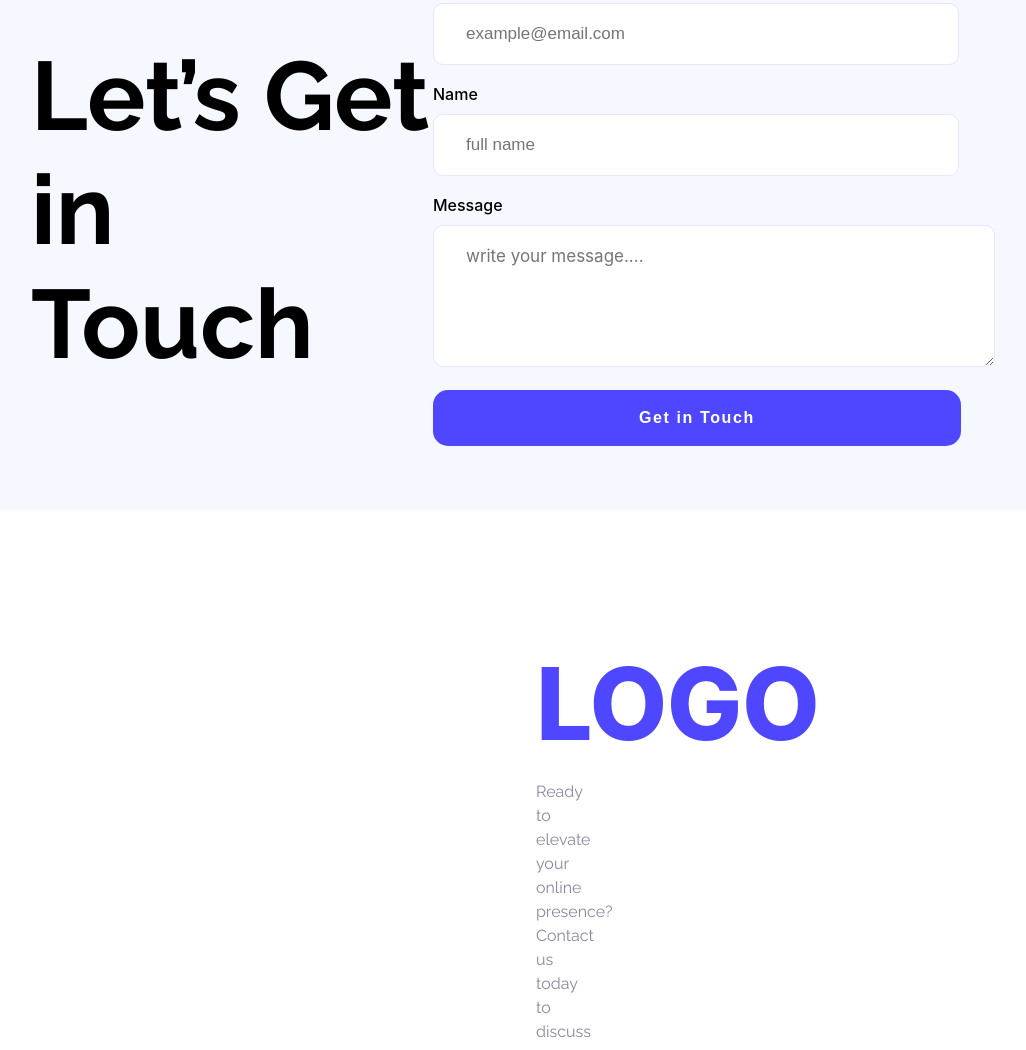
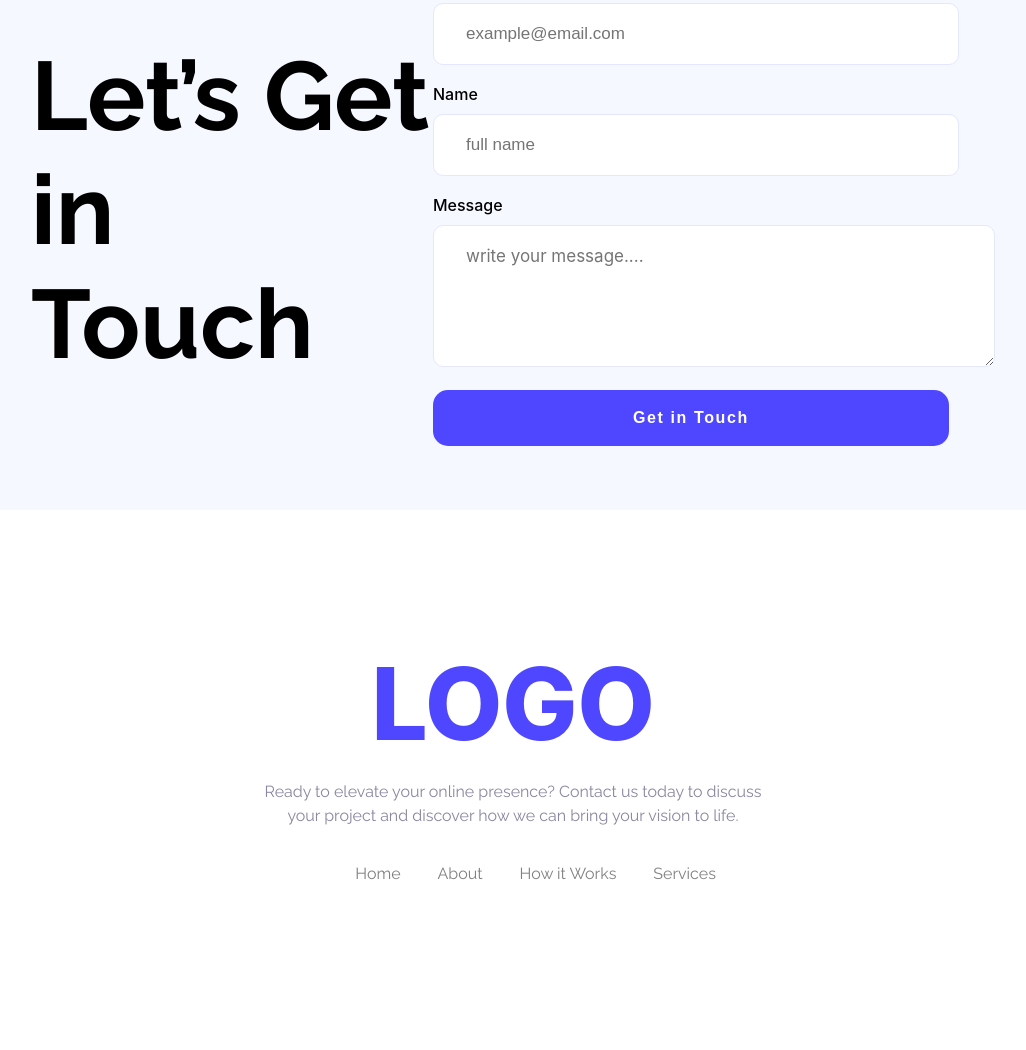
Before and after one commit to abidurnurohi/ph-first-assignment, a plain HTML site: page index.html in a window 1280 px wide. Shown: the part 3607-4657 px from the top of the page, without its empty margins (127-1153 px from the left). After the commit the page ends 4601 px from the top, so only its background shows below. Drawn offline with Linux system fonts and the light colour scheme.

Commit message:
final check

```diff
--- a/css/style.css
+++ b/css/style.css
@@ -233,7 +233,7 @@ span{
 .feedback-btn{
     background-color: #4E47FF;
     border-radius: 15px;
-    padding: 19px 206px;
+    padding: 19px 200px;
     border: none;
     color: white;
     font-size: 16px;
@@ -241,10 +241,8 @@ span{
     letter-spacing: 0.1rem;
 }
 footer{
-    max-width: 500px;
     align-items: center;
     text-align: center;
-    margin: 105px 655px;
 }
 .footer-logo{
     color: #4E47FF;
@@ -254,13 +252,14 @@ footer{
 }
 .footer-description{
     color: #8987A1;
-    line-height: 1.5rem;
+    line-height: 1.5;
 }
 .footer-tags{
-    /* width: 30%; */
+    width: 30%;
+    margin-left: 400px;
     display: flex;
     justify-content: space-around;
-    padding: 20px 65px 0;
+    padding: 20px 65px 103px 65px;
 }
 .footer-tags a{
     text-decoration: none;
```
